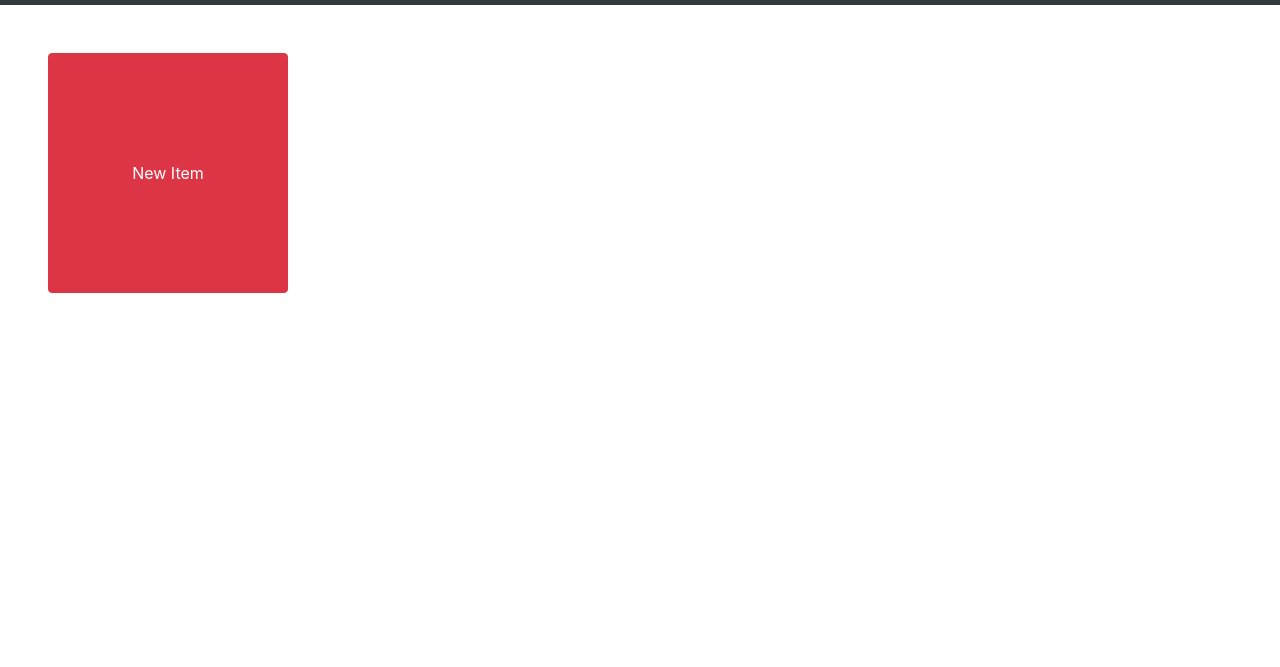
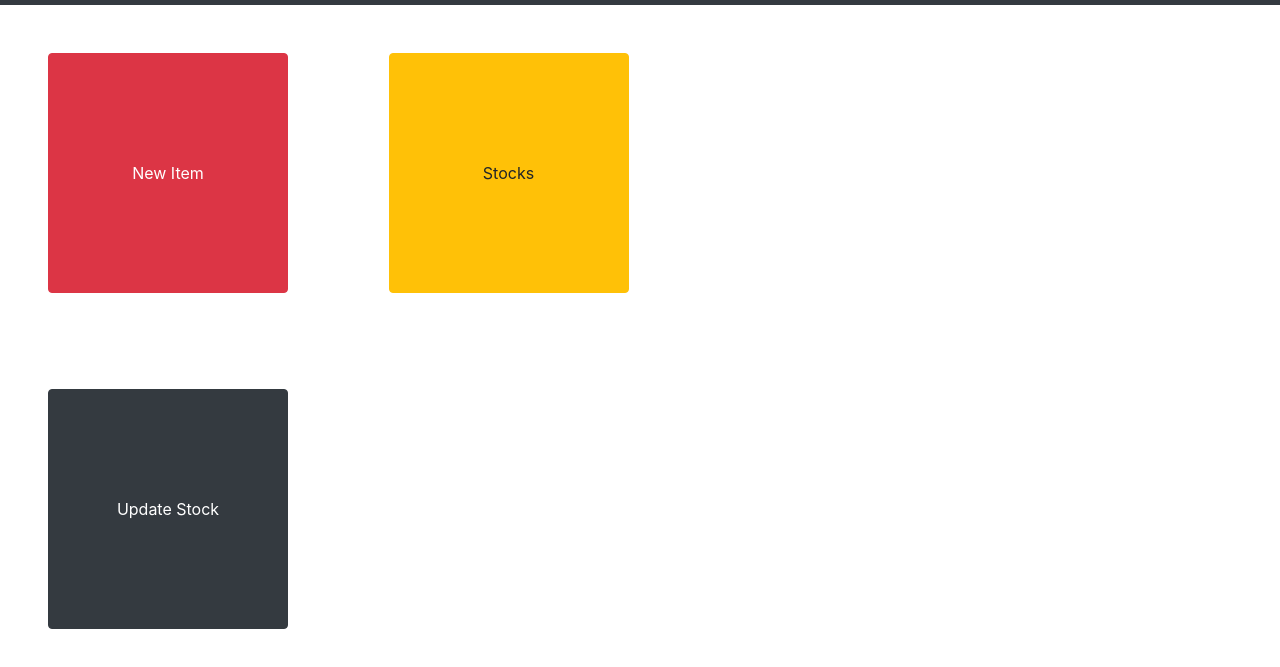
Before and after one commit to Delocalized-electron/RAS.github.io, a plain HTML site: page index.html in a window 1280 px wide. Shown: the part 51-718 px from the top of the page. Drawn offline with nearby package versions, Linux system fonts and the light colour scheme.

Commit message:
added other two buttons

```diff
--- a/css/style.css
+++ b/css/style.css
@@ -1,5 +1,17 @@
-#new-item{
+#new-item {
     height: 15rem;
     width: 15rem;
     margin: 3rem;
 }
+
+#stocks {
+    height: 15rem;
+    width: 15rem;
+    margin: 3rem;
+}
+
+#update-stock {
+    height: 15rem;
+    width: 15rem;
+    margin: 3rem;
+}
--- a/index.html
+++ b/index.html
@@ -40,9 +40,18 @@
         </div>
     </nav>
     <div>
-        <button class="btn btn-danger" id="new-item" onclick="#">
+        <button class="btn btn-danger" id="new-item" onclick="">
             New Item
         </button>
+        <button class="btn btn-warning" id="stocks" onclick="">
+            Stocks
+        </button>
+    </div>
+    <div>
+        <button class="btn btn-dark" id="update-stock" onclick="">
+            Update Stock
+        </button>
+
     </div>
 
 </body>
```
